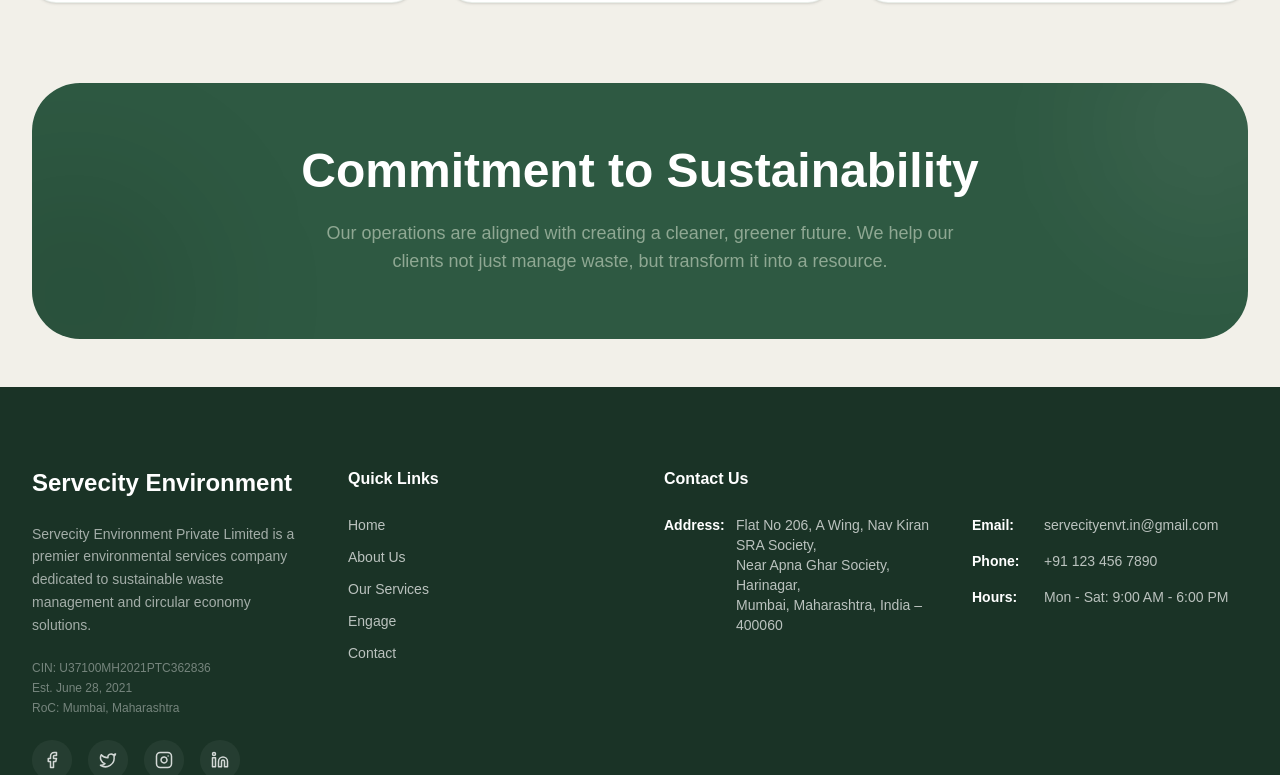
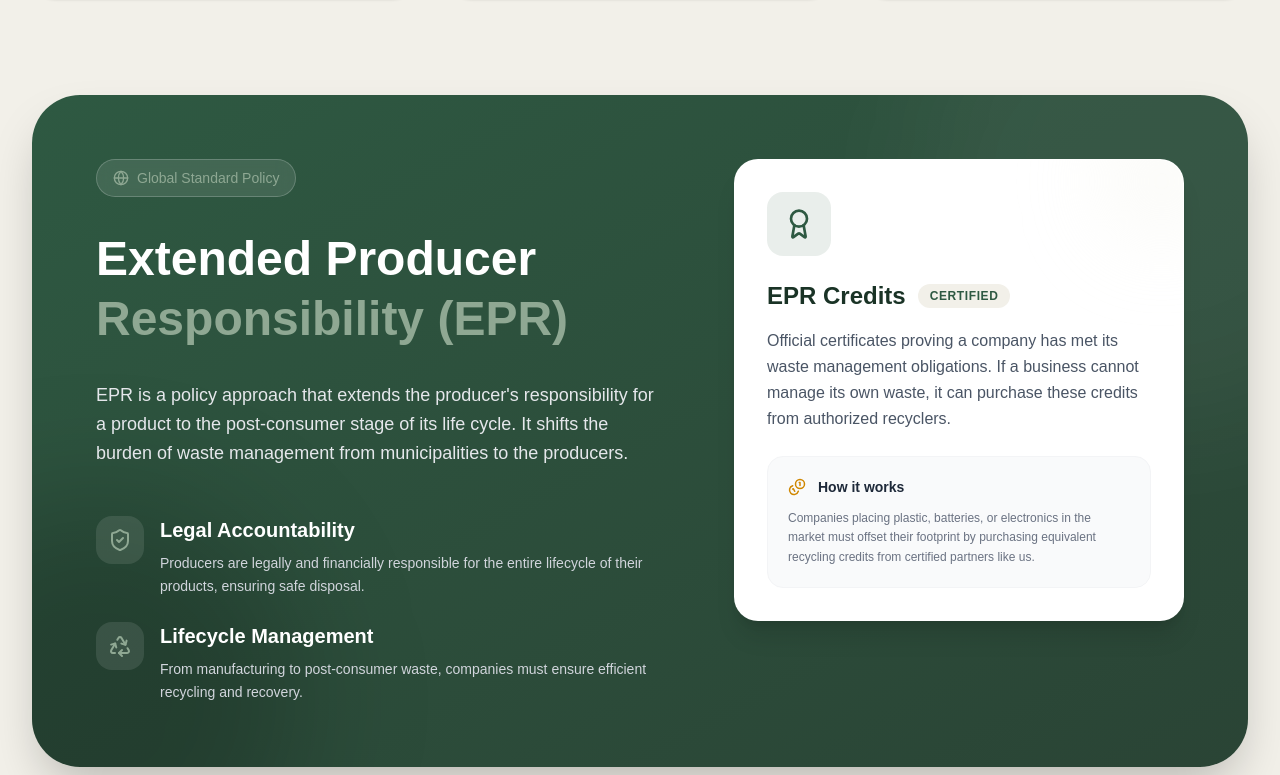
Before and after one commit to himanshYou2003/Servecity-Enviroment, a React (Vite) app: page /our-services in a window 1280 px wide. Shown: the part 1005-1780 px from the top of the page. Built offline with nearby package versions, Linux system fonts and the light colour scheme.

Commit message:
first commit

```diff
--- a/src/components/Mission.tsx
+++ b/src/components/Mission.tsx
@@ -41,20 +41,22 @@ const Mission = () => {
           </motion.h2>
         </div>
 
-        <div className="grid grid-cols-1 md:grid-cols-2 lg:grid-cols-3 gap-8">
+        <div className="grid grid-cols-2 lg:grid-cols-3 gap-3 md:gap-8">
           {missions.map((item, index) => (
             <motion.div
               key={index}
               initial={{ opacity: 0, y: 20 }}
               whileInView={{ opacity: 1, y: 0 }}
               transition={{ delay: index * 0.1 }}
-              className="bg-white p-8 rounded-3xl shadow-sm hover:shadow-xl transition-all duration-300 group"
+              className={`bg-white p-4 md:p-8 rounded-2xl md:rounded-3xl shadow-sm hover:shadow-xl transition-all duration-300 group flex flex-col h-full ${
+                index === 2 ? 'col-span-2 lg:col-span-1' : ''
+              }`}
             >
-              <div className="w-14 h-14 bg-eco-sage/20 rounded-2xl flex items-center justify-center mb-6 text-eco-forest group-hover:bg-eco-forest group-hover:text-white transition-colors duration-300">
-                <item.icon size={28} />
+              <div className="w-10 h-10 md:w-14 md:h-14 bg-eco-sage/20 rounded-xl md:rounded-2xl flex items-center justify-center mb-3 md:mb-6 text-eco-forest group-hover:bg-eco-forest group-hover:text-white transition-colors duration-300 shrink-0">
+                <item.icon className="w-5 h-5 md:w-7 md:h-7" />
               </div>
-              <h3 className="text-xl font-bold text-eco-dark mb-3">{item.title}</h3>
-              <p className="text-gray-600 leading-relaxed">{item.desc}</p>
+              <h3 className="text-sm md:text-xl font-bold text-eco-dark mb-2 md:mb-3 leading-tight">{item.title}</h3>
+              <p className="text-gray-600 leading-relaxed text-xs md:text-base line-clamp-4 md:line-clamp-none">{item.desc}</p>
             </motion.div>
           ))}
         </div>
--- a/src/components/WhyChooseUs.tsx
+++ b/src/components/WhyChooseUs.tsx
@@ -72,20 +72,20 @@ const WhyChooseUs = ({ className }: { className?: string }) => {
           </motion.p>
         </div>
 
-        <div className="grid grid-cols-1 md:grid-cols-2 lg:grid-cols-4 gap-6">
+        <div className="grid grid-cols-2 lg:grid-cols-4 gap-3 md:gap-6">
           {features.map((feature, index) => (
             <motion.div
               key={index}
               initial={{ opacity: 0, y: 20 }}
               whileInView={{ opacity: 1, y: 0 }}
               transition={{ duration: 0.5, delay: index * 0.1 }}
-              className="bg-white p-8 rounded-3xl border border-eco-sage/10 shadow-sm hover:shadow-xl hover:border-eco-sage/30 transition-all duration-300 group"
+              className="bg-white p-4 md:p-8 rounded-2xl md:rounded-3xl border border-eco-sage/10 shadow-sm hover:shadow-xl hover:border-eco-sage/30 transition-all duration-300 group flex flex-col h-full"
             >
-              <div className="w-14 h-14 bg-eco-sage/10 rounded-2xl flex items-center justify-center mb-6 text-eco-forest group-hover:bg-eco-forest group-hover:text-white transition-all duration-300">
-                <feature.icon size={28} />
+              <div className="w-10 h-10 md:w-14 md:h-14 bg-eco-sage/10 rounded-xl md:rounded-2xl flex items-center justify-center mb-3 md:mb-6 text-eco-forest group-hover:bg-eco-forest group-hover:text-white transition-all duration-300 shrink-0">
+                <feature.icon className="w-5 h-5 md:w-7 md:h-7" />
               </div>
-              <h3 className="text-xl font-bold text-eco-dark mb-3">{feature.title}</h3>
-              <p className="text-gray-500 leading-relaxed text-sm group-hover:text-gray-600 transition-colors">
+              <h3 className="text-sm md:text-xl font-bold text-eco-dark mb-2 md:mb-3 leading-tight">{feature.title}</h3>
+              <p className="text-gray-500 leading-relaxed text-xs md:text-sm group-hover:text-gray-600 transition-colors line-clamp-3 md:line-clamp-none">
                 {feature.desc}
               </p>
             </motion.div>
--- a/src/pages/OurServices.tsx
+++ b/src/pages/OurServices.tsx
@@ -1,5 +1,5 @@
 import { motion } from 'framer-motion';
-import { Recycle, Trash2, Cpu, FileText, Factory, Leaf } from 'lucide-react';
+import { Recycle, Trash2, Cpu, FileText, Factory, Leaf, ShieldCheck, Globe, Award, Coins } from 'lucide-react';
 
 const services = [
   {
@@ -51,23 +51,120 @@ const OurServicesPage = () => {
             We create practical, ground-level solutions that reduce the waste burden on the ecosystem.
           </p>
 
-          <div className="grid grid-cols-1 md:grid-cols-2 lg:grid-cols-3 gap-8">
+
+          <div className="grid grid-cols-2 lg:grid-cols-3 gap-3 md:gap-8">
             {services.map((service, index) => (
               <motion.div
                 key={index}
                 initial={{ opacity: 0, y: 20 }}
                 whileInView={{ opacity: 1, y: 0 }}
                 transition={{ delay: index * 0.1 }}
-                className="bg-white p-8 rounded-3xl shadow-sm border border-eco-sage/20 hover:shadow-xl transition-all duration-300"
+                className="bg-white p-4 md:p-8 rounded-2xl md:rounded-3xl shadow-sm border border-eco-sage/20 hover:shadow-xl transition-all duration-300 flex flex-col items-start h-full"
               >
-                <div className="w-14 h-14 bg-eco-beige/50 rounded-2xl flex items-center justify-center mb-6 text-eco-forest shadow-sm">
-                  <service.icon size={28} />
+                <div className="w-10 h-10 md:w-14 md:h-14 bg-eco-beige/50 rounded-xl md:rounded-2xl flex items-center justify-center mb-3 md:mb-6 text-eco-forest shadow-sm shrink-0">
+                  <service.icon className="w-5 h-5 md:w-7 md:h-7" />
                 </div>
-                <h3 className="text-2xl font-bold text-eco-dark mb-3">{service.title}</h3>
-                <p className="text-gray-600 leading-relaxed">{service.desc}</p>
+                <h3 className="text-sm md:text-2xl font-bold text-eco-dark mb-2 md:mb-3 leading-tight">{service.title}</h3>
+                <p className="text-xs md:text-base text-gray-600 leading-relaxed line-clamp-3 md:line-clamp-none">{service.desc}</p>
               </motion.div>
             ))}
           </div>
+
+          {/* Modern EPR Section */}
+          <motion.div
+            initial={{ opacity: 0, y: 20 }}
+            whileInView={{ opacity: 1, y: 0 }}
+            transition={{ duration: 0.8 }}
+            className="mt-24 relative overflow-hidden rounded-[3rem] bg-linear-to-br from-eco-forest to-[#2A4435] text-white shadow-2xl"
+          >
+            {/* Background Pattern */}
+            <div className="absolute top-0 right-0 w-[500px] h-[500px] bg-white/5 rounded-full blur-3xl translate-x-1/3 -translate-y-1/3 pointer-events-none" />
+            <div className="absolute bottom-0 left-0 w-[400px] h-[400px] bg-black/20 rounded-full blur-3xl -translate-x-1/3 translate-y-1/3 pointer-events-none" />
+
+            <div className="relative z-10 p-8 md:p-16">
+              <div className="flex flex-col lg:flex-row gap-12 lg:gap-20 items-start">
+
+                {/* Left Column: What is EPR? */}
+                <div className="flex-1 space-y-8">
+                  <div className="inline-flex items-center gap-2 px-4 py-2 rounded-full bg-white/10 backdrop-blur-sm border border-white/20 text-eco-sage text-sm font-medium">
+                    <Globe size={16} />
+                    <span>Global Standard Policy</span>
+                  </div>
+
+                  <h2 className="text-3xl md:text-5xl font-bold leading-tight">
+                    Extended Producer <br/>
+                    <span className="text-eco-sage">Responsibility (EPR)</span>
+                  </h2>
+
+                  <p className="text-lg text-gray-200 leading-relaxed">
+                    EPR is a policy approach that extends the producer's responsibility for a product to the post-consumer stage of its life cycle. It shifts the burden of waste management from municipalities to the producers.
+                  </p>
+
+                  <div className="space-y-6 pt-4">
+                    <div className="flex gap-4">
+                      <div className="w-12 h-12 rounded-2xl bg-white/10 flex items-center justify-center shrink-0">
+                        <ShieldCheck className="text-eco-sage" size={24} />
+                      </div>
+                      <div>
+                        <h4 className="text-xl font-semibold mb-2">Legal Accountability</h4>
+                        <p className="text-gray-300 text-sm leading-relaxed">
+                          Producers are legally and financially responsible for the entire lifecycle of their products, ensuring safe disposal.
+                        </p>
+                      </div>
+                    </div>
+
+                    <div className="flex gap-4">
+                      <div className="w-12 h-12 rounded-2xl bg-white/10 flex items-center justify-center shrink-0">
+                        <Recycle className="text-eco-sage" size={24} />
+                      </div>
+                      <div>
+                        <h4 className="text-xl font-semibold mb-2">Lifecycle Management</h4>
+                        <p className="text-gray-300 text-sm leading-relaxed">
+                          From manufacturing to post-consumer waste, companies must ensure efficient recycling and recovery.
+                        </p>
+                      </div>
+                    </div>
+                  </div>
+                </div>
+
+                {/* Right Column: EPR Credits Card */}
+                <div className="w-full lg:w-[450px]">
+                  <motion.div
+                    whileHover={{ y: -5 }}
+                    className="bg-white text-eco-dark rounded-3xl p-8 shadow-xl border border-white/10 relative overflow-hidden group"
+                  >
+                    <div className="absolute top-0 right-0 w-32 h-32 bg-eco-beige/30 rounded-full blur-2xl translate-x-1/3 -translate-y-1/3 transition-transform group-hover:scale-110" />
+
+                    <div className="relative z-10">
+                      <div className="w-16 h-16 bg-eco-forest/10 rounded-2xl flex items-center justify-center mb-6 text-eco-forest">
+                        <Award size={32} />
+                      </div>
+
+                      <h3 className="text-2xl font-bold mb-4 flex items-center gap-3">
+                        EPR Credits
+                        <span className="px-3 py-1 rounded-full bg-eco-beige text-xs font-bold text-eco-forest uppercase tracking-wider">Certified</span>
+                      </h3>
+
+                      <p className="text-gray-600 mb-6 leading-relaxed">
+                        Official certificates proving a company has met its waste management obligations. If a business cannot manage its own waste, it can purchase these credits from authorized recyclers.
+                      </p>
+
+                      <div className="bg-gray-50 rounded-2xl p-5 border border-gray-100">
+                        <div className="flex items-center gap-3 mb-3 text-sm font-semibold text-gray-800">
+                          <Coins size={18} className="text-yellow-600" />
+                          <span>How it works</span>
+                        </div>
+                        <p className="text-xs text-gray-500 leading-relaxed">
+                          Companies placing plastic, batteries, or electronics in the market must offset their footprint by purchasing equivalent recycling credits from certified partners like us.
+                        </p>
+                      </div>
+                    </div>
+                  </motion.div>
+                </div>
+
+              </div>
+            </div>
+          </motion.div>
 
           <div className="mt-20 bg-eco-forest rounded-[3rem] p-10 md:p-16 text-center text-white relative overflow-hidden">
             <div className="relative z-10">
```
